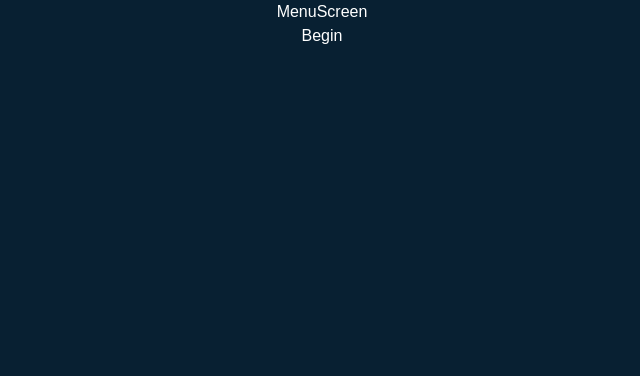
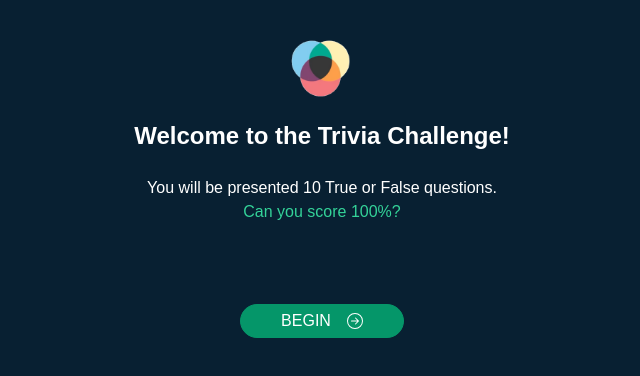
Before and after one commit to joeylansangan/VennliTest, a React (Create React App) app: page / in a window 1280 px wide. Shown: the top 376 px of the page, without its empty margins (318-958 px from the left). Built offline with nearby package versions, Linux system fonts and the light colour scheme; no server answers.

Commit message:
style: update menu screen styling

```diff
--- a/package.json
+++ b/package.json
@@ -7,6 +7,7 @@
     "cra-template": "1.1.2",
     "react": "^17.0.2",
     "react-dom": "^17.0.2",
+    "react-icons": "^4.3.1",
     "react-scripts": "4.0.3"
   },
   "scripts": {
--- a/src/containers/EndScreen.js
+++ b/src/containers/EndScreen.js
@@ -7,6 +7,7 @@ function EndScreen({results, questions, onReset}) {
     useEffect(() => {
         let currentScore = 0;
         results.forEach((result, i) => {
+            //compare user answers against correct answers
             if(result.a === questions[i].correct_answer){
                 currentScore++
             }
--- a/src/containers/MenuScreen.js
+++ b/src/containers/MenuScreen.js
@@ -1,14 +1,29 @@
-import React from 'react'
+import React from 'react';
+import { BsArrowRightCircle } from "react-icons/bs";
 
 function MenuScreen({onStart}) {
     return (
-        <div>
-            <h2>MenuScreen</h2>
-            <button
-                onClick={onStart}
-            >
-                Begin
-            </button>
+        <div className="flex flex-col text-center justify-center">
+            <div className="my-6 flex flex-col items-center justify-center">
+                <img
+                    className="h-24 w-24"
+                    src="./vennli-logo.png"
+                    alt="vennli"
+                    />
+                <h2 className="text-2xl font-semibold">Welcome to the Trivia Challenge!</h2>
+            </div>
+
+            <h4>You will be presented 10 True or False questions.</h4>
+            <span className="text-dark-highlight text-green-400">Can you score 100%?</span>
+            <div className="w-full flex justify-center">
+                <button
+                    className="menu-btn flex items-center mt-20 mb-10"
+                    onClick={onStart}
+                >
+                    begin
+                    <BsArrowRightCircle className="ml-4"/>
+                </button>
+            </div>
         </div>
     )
 }
--- a/src/containers/TriviaScreen.js
+++ b/src/containers/TriviaScreen.js
@@ -1,4 +1,4 @@
-import React from 'react'
+import React from 'react';
 
 function TriviaScreen({qIdx, questions, handleAnswer}) {
 
--- a/src/index.css
+++ b/src/index.css
@@ -1,6 +1,12 @@
 @tailwind base;
 @tailwind components;
 @tailwind utilities;
+
+@layer components{
+  .menu-btn{
+    @apply uppercase w-max px-10 py-1 bg-green-600 rounded-full border border-solid border-green-600 transition-all hover:bg-transparent
+  }
+}
 
 html, body{
   background-color: #082032;
```
Also changed, not shown: public/vennli-logo.png (added), 1 other file (tests, documents, lock files or other folders).
